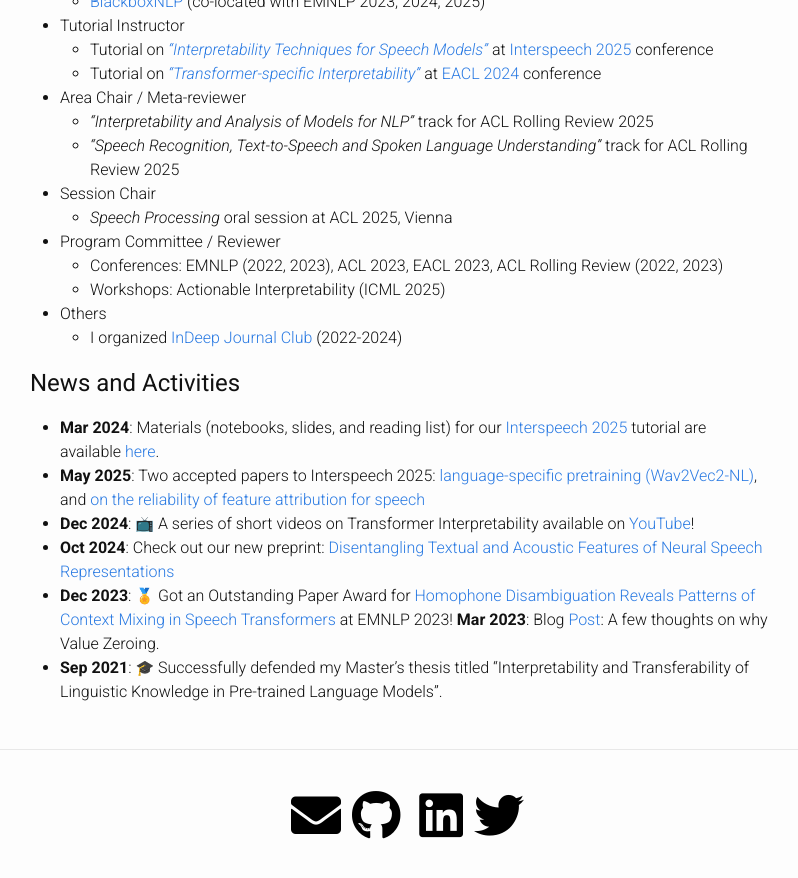
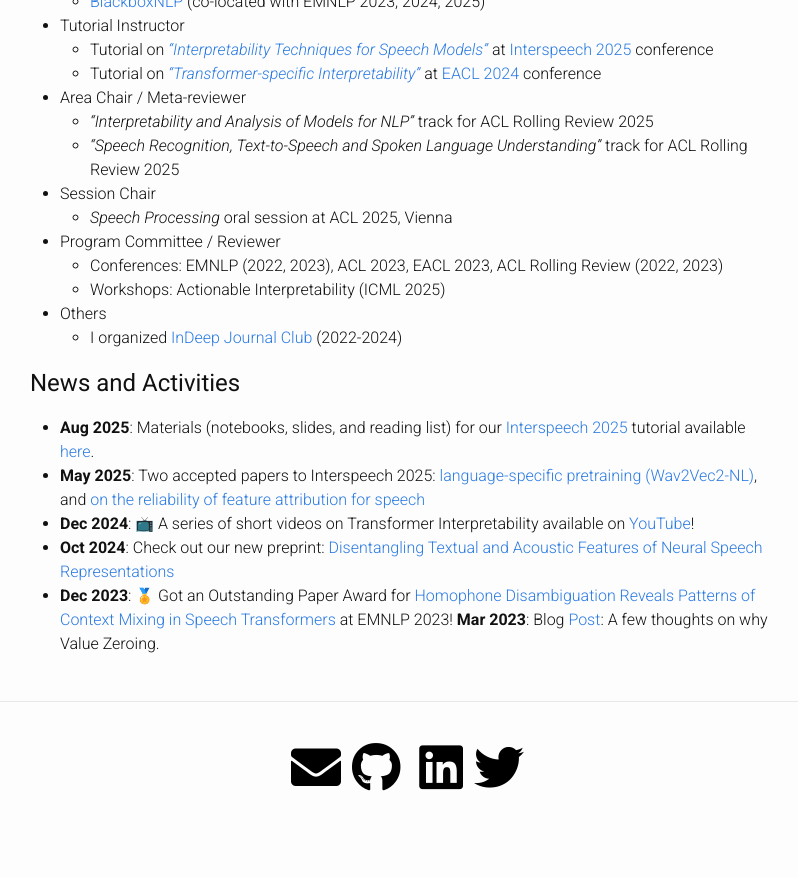
Before and after one commit to hmohebbi/hmohebbi.github.io, a Jekyll site: the page built from index.md, in a window 1280 px wide and 900 px high, scrolled down 774 px. Shown: the top 878 px of the window, without its empty margins (240-1038 px from the left). Built offline with Jekyll 4.4.1, drawn with Linux system fonts in a browser that asks for light colours; a style sheet for code colours, icons or effects is not loaded; after the commit the page ends 1626 px from its top, so only the background shows below that.

Commit message:
Update index.md

```diff
--- a/index.md
+++ b/index.md
@@ -59,7 +59,7 @@ Before that, I got my Bachelor’s (2014-2019) in Computer Engineering from [Fer
 
 ## News and Activities
 <!-- ## <span style="color:#424242">News and Activities </span> -->
-* __Mar 2024__: Materials (notebooks, slides, and reading list) for our [Interspeech 2025](https://www.interspeech2025.org/home) tutorial are available [here](https://interpretingdl.github.io/speech-interpretability-tutorial/interspeech2025/intro.html).
+* __Aug 2025__: Materials (notebooks, slides, and reading list) for our [Interspeech 2025](https://www.interspeech2025.org/home) tutorial available [here](https://interpretingdl.github.io/speech-interpretability-tutorial/interspeech2025/intro.html).
 * __May 2025__: Two accepted papers to Interspeech 2025: [language-specific pretraining (Wav2Vec2-NL)](https://arxiv.org/abs/2506.00981), and [on the reliability of feature attribution for speech](https://arxiv.org/abs/2505.16406)
 * __Dec 2024__: <span class="emoji">📺</span> A series of short videos on Transformer Interpretability available on [YouTube](https://youtu.be/JPOBPY-ndfk?si=vQ2JdME8oo_6iFCU)!
 * __Oct 2024__: Check out our new preprint: [Disentangling Textual and Acoustic Features of Neural Speech Representations](https://arxiv.org/abs/2410.03037)
@@ -80,7 +80,7 @@ __Mar 2023__: Blog [Post](https://hmohebbi.github.io/blog/value-zeroing): A few
 <!--* __May 2022__: Gave a short talk at [InDeep](https://projects.illc.uva.nl/indeep/) workshop at ILLC, University of Amsterdam. -->
 <!--* __Feb 2022__: [AdapLeR](https://aclanthology.org/2022.acl-long.1/) is out, up to 22x infrence speedup while retaining performance ([ACL'22](https://www.2022.aclweb.org/) main). -->
 <!--* __Nov 2021__: Moved to the Netherlands to join the consortium project: [InDeep](https://interpretingdl.github.io/). -->
-* __Sep 2021__: <span class="emoji">🎓</span> Successfully defended my Master's thesis titled "Interpretability and Transferability of Linguistic Knowledge in Pre-trained Language Models".
+<!--* __Sep 2021__: <span class="emoji">🎓</span> Successfully defended my Master's thesis titled "Interpretability and Transferability of Linguistic Knowledge in Pre-trained Language Models". -->
 <!--* __Sep 2021__: Two papers accepted to [EMNLP'21](https://2021.emnlp.org/) (main conference and BlackboxNLP). -->
 <!--* __Jun 2021__: Invited talk at Cambridge/Cardiff Workshop in Natural Language Processing.-->
 <!--* __May 2021__: Gave a joint guest lecture, with [Ali](https://www.amodarressi.com/), on Interpretability to a graduate [NLP course](https://teias-courses.github.io/nlp99/) at Khatam University. \[[slides](https://drive.google.com/file/d/1cAzlIlbuVAFZXz3gaFGBTRZwjq-_V2lb/view?usp=sharing)\] -->
```
